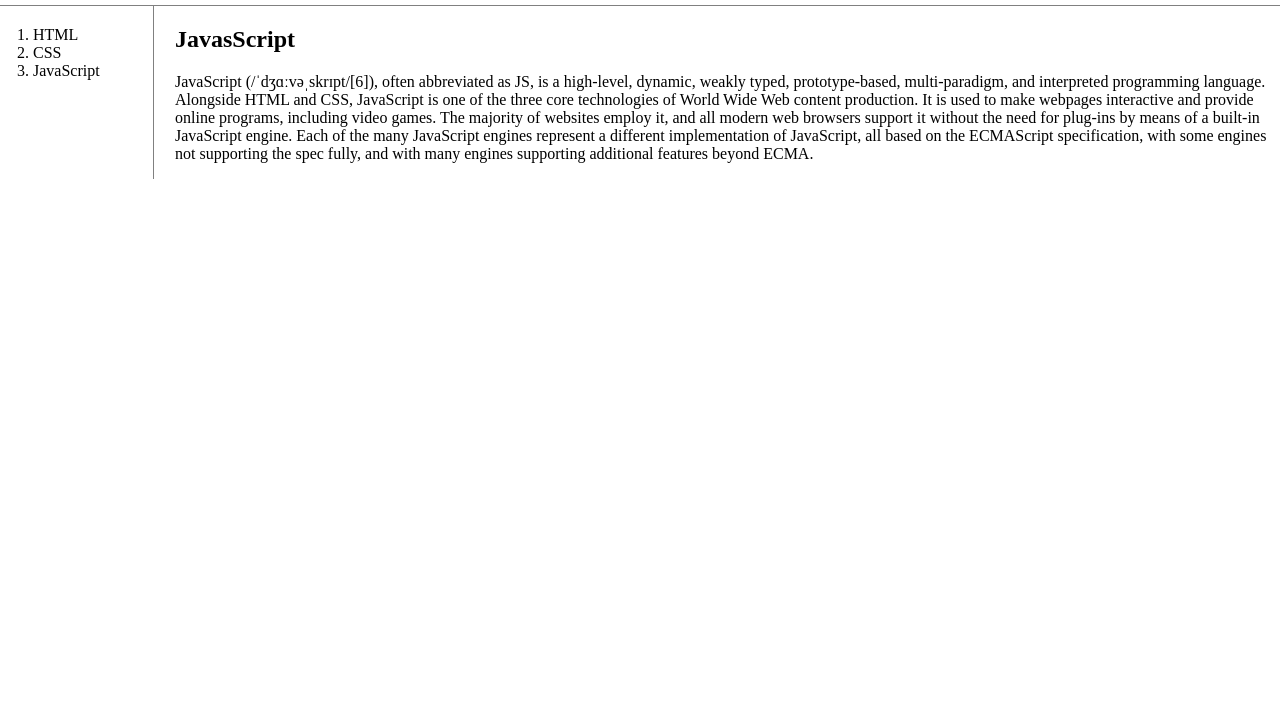
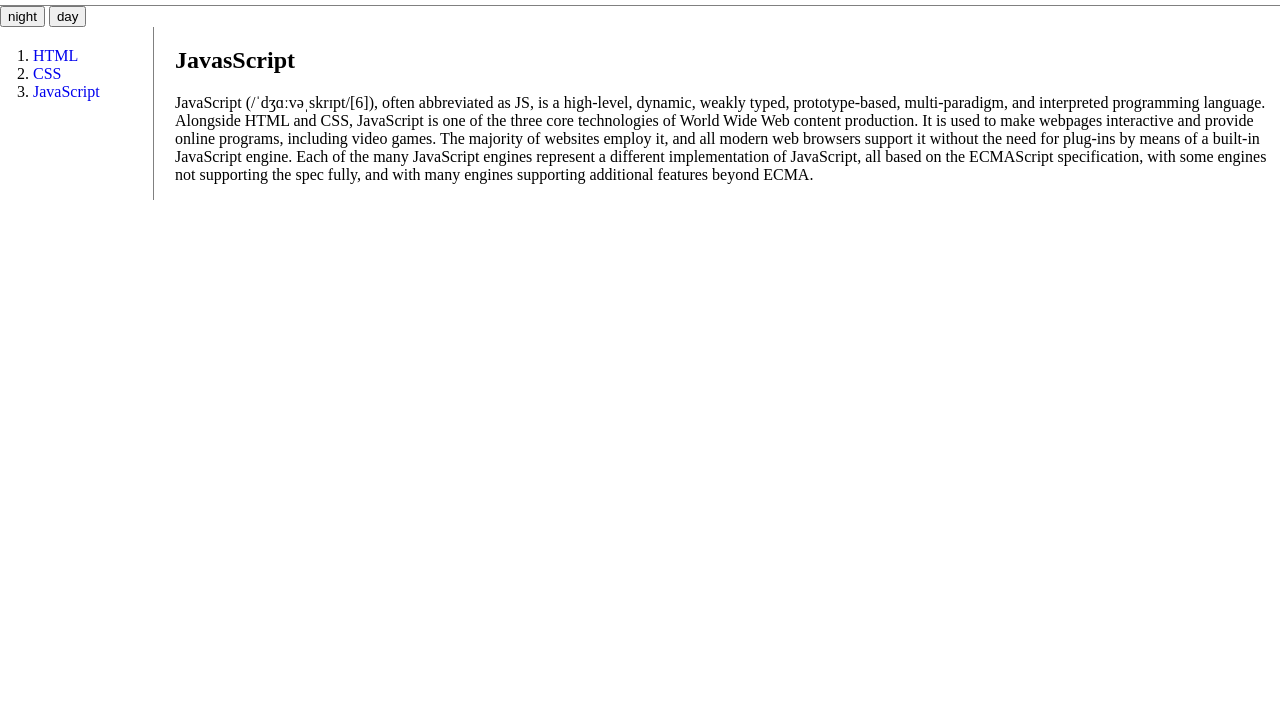
Before and after one commit to hoyj/webn, a plain HTML site: page web2_javascript/3.html in a window 1280 px wide. Shown: the part 87-800 px from the top of the page. Drawn offline with Linux system fonts and the light colour scheme.

Commit message:
[JS] Added js code to 3.html. Modified 'a' style because night mode is overridden by css style

```diff
--- a/web2_javascript/3.html
+++ b/web2_javascript/3.html
@@ -7,6 +7,16 @@
 	</head>
 	<body>
 		<h1><a href="index.html">WEB</a></h1>
+		<input type="button" value="night" onclick="
+		   document.querySelector('body').style.backgroundColor='black';
+		   document.querySelector('body').style.color='white';
+		   document.querySelector('li').style.color='white';
+		">
+		<input type="button" value="day" onclick="
+		   document.querySelector('body').style.backgroundColor='white';
+		   document.querySelector('body').style.color='black';
+		   document.querySelector('li').style.color='black';
+		">
 		<div id="grid">
 			<ol>
 				<li><a href="1.html">HTML</a></li>
--- a/web2_javascript/style.css
+++ b/web2_javascript/style.css
@@ -2,7 +2,7 @@ body {
 	margin: 0;
 }
 a {
-	color:black;
+	/*color:black;*/
 	text-decoration: none;
 }
 h1 {
```
